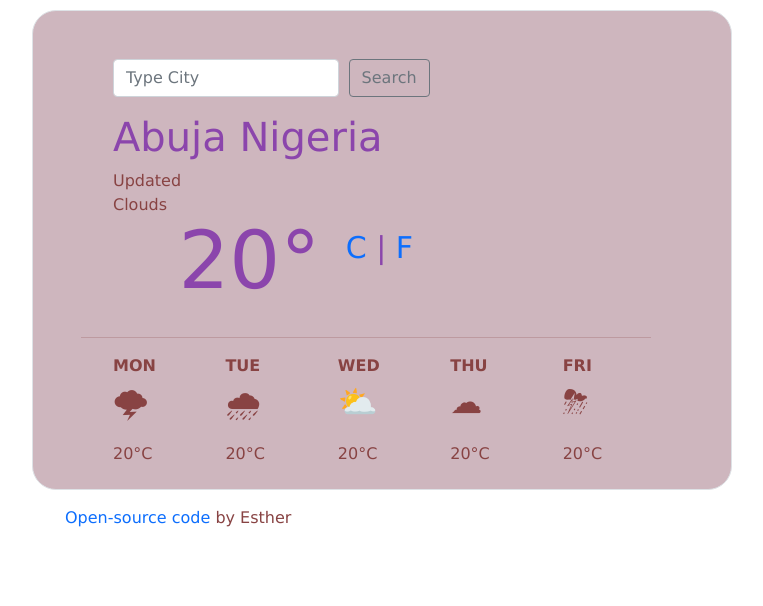
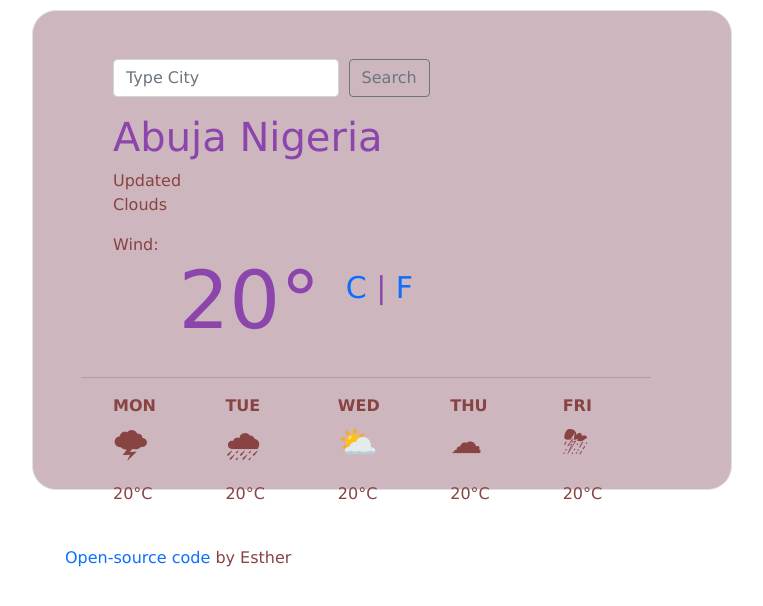
Before and after one commit to Hestia-Arc/Shecodes-Weather-App, a plain HTML site: page index.html in a window 1280 px wide. Shown: the whole page, without its empty margins (48-811 px from the left). Drawn offline with nearby package versions, Linux system fonts and the light colour scheme.

Commit message:
added wind speed

```diff
--- a/index.html
+++ b/index.html
@@ -25,6 +25,7 @@
         <h1 id="city">Abuja Nigeria</h1>
         <p class="date" >Updated <span id="formatDate"></span></p>
         <p id="weather">Clouds </p>
+        <p id="wind">Wind: <span id="speed"></span></p>
         </div>
         <div class="degree">
             <span><img src="" id="icon"></span>
```
